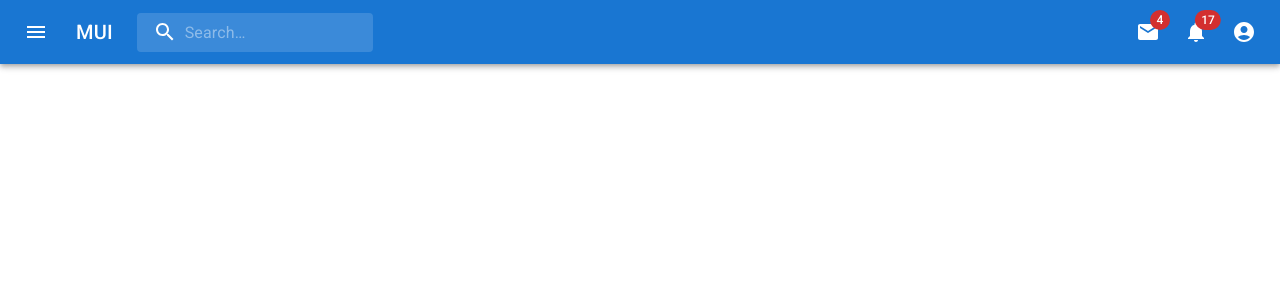
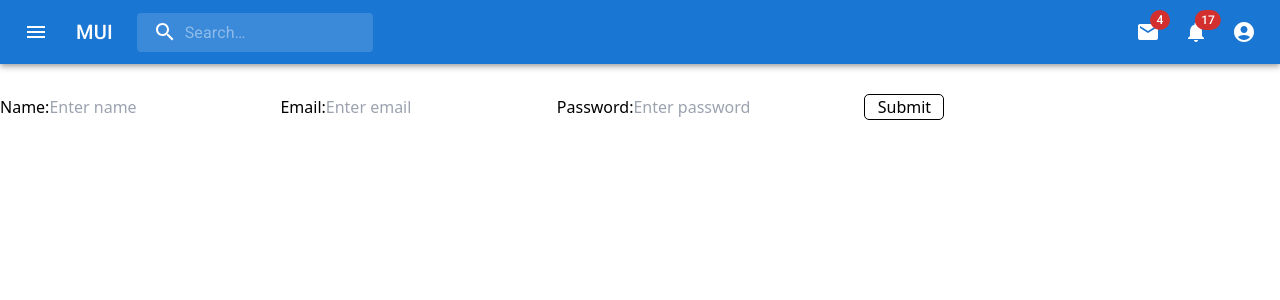
Before and after one commit to servetisikli/fit-lite-final-project-client, a React (Vite) app: page / in a window 1280 px wide. Shown: the top 300 px of the page. Built offline with nearby package versions, Linux system fonts and the light colour scheme.

Commit message:
register created

```diff
--- a/package.json
+++ b/package.json
@@ -15,7 +15,7 @@
     "@fontsource/roboto": "^5.1.0",
     "@mui/icons-material": "^6.1.9",
     "@mui/material": "^6.1.9",
-    "axios": "^1.7.8",
+    "axios": "^1.7.9",
     "react": "^18.3.1",
     "react-dom": "^18.3.1",
     "react-icons": "^5.3.0",
--- a/src/App.jsx
+++ b/src/App.jsx
@@ -1,10 +1,12 @@
 import "./App.css";
 import Navbar from "./components/navbar/Navbar.jsx";
+import Registration from "./components/registration/Registration.jsx";
 
 function App() {
   return (
     <>
       <Navbar />
+      <Registration />
     </>
   );
 }
--- a/src/components/registration/Registration.jsx
+++ b/src/components/registration/Registration.jsx
@@ -1,9 +1,80 @@
-import React from 'react'
+import React from "react";
+import { useState } from "react";
+import axios from "axios";
 
 const Registration = () => {
+  const [name, setName] = useState("");
+  const [email, setEmail] = useState("");
+  const [password, setPassword] = useState("");
+
+  const [details, setDetails] = useState([]);
+  const userData = { name, email, password };
+
+  const handleSubmit = async (e) => {
+    e.preventDefault();
+
+    try {
+      const response = await axios.post(
+        "http://localhost:5000/api/auth/register",
+        userData
+      );
+      setDetails(response.data);
+      setName("");
+      setEmail("");
+      setPassword("");
+    } catch (error) {
+      console.log(error);
+    }
+  };
+
   return (
-    <div>Registration</div>
-  )
-}
+    <div>
+      <form style={{ marginTop: "30px" }}>
+        <label>
+          Name:
+          <input
+            type="text"
+            name="name"
+            placeholder="Enter name"
+            value={name}
+            onChange={(e) => setName(e.target.value)}
+          />
+        </label>
+        <label>
+          Email:
+          <input
+            type="email"
+            name="email"
+            placeholder="Enter email"
+            value={email}
+            onChange={(e) => setEmail(e.target.value)}
+          />
+        </label>
+        <label>
+          Password:
+          <input
+            type="password"
+            name="password"
+            placeholder="Enter password"
+            value={password}
+            onChange={(e) => setPassword(e.target.value)}
+          />
+        </label>
+        <button
+          style={{
+            border: "1px solid black",
+            borderRadius: " 5px ",
+            width: "80px",
+          }}
+          type="submit"
+          value="Submit"
+          onClick={handleSubmit}
+        >
+          Submit
+        </button>
+      </form>
+    </div>
+  );
+};
 
-export default Registration
+export default Registration;
```
Also changed, not shown: src/components/test.jsx (deleted), 1 other file (tests, documents, lock files or other folders).
